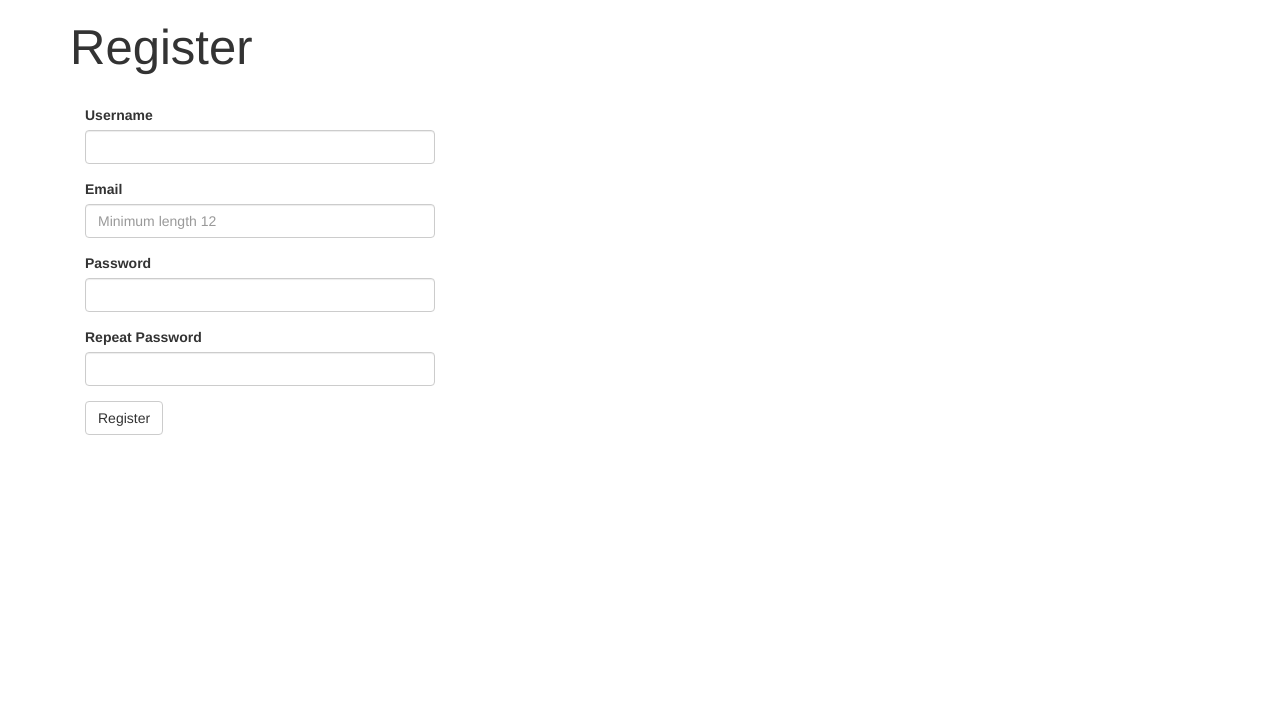
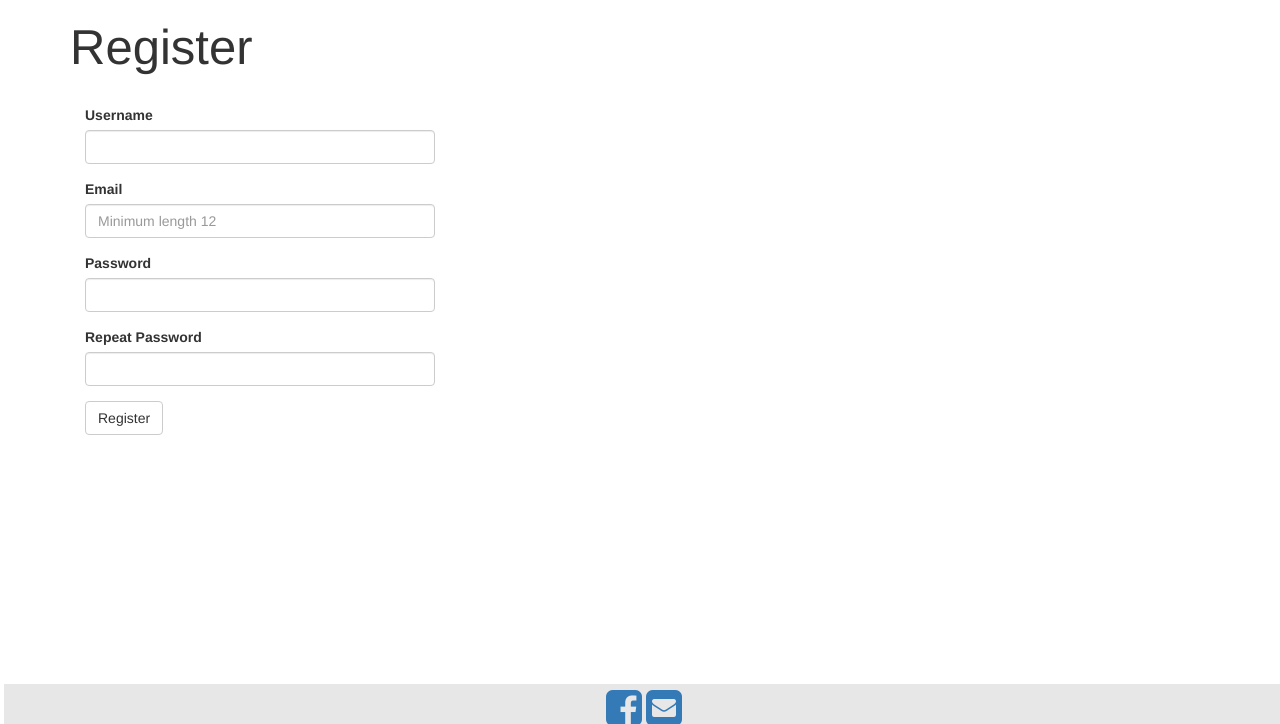
Before and after one commit to rscales02/sfiltrowani, a Flask app: page /auth/register in a window 1280 px wide. Shown: the part 76-800 px from the top of the page. Run offline with Flask 2, Linux system fonts and the light colour scheme; some libraries are stand-ins or nearby versions.

Commit message:
added footer and social media

```diff
--- a/app/static/styles/base.css
+++ b/app/static/styles/base.css
@@ -79,3 +79,16 @@ img {
     max-width: 100%
     vertical-align: middle
 }
+
+body {
+	  /* Margin bottom by footer height */
+	  margin-bottom: 7%;
+	}
+.footer {
+	  position: fixed;
+	  bottom: 0;
+	  width: 100%;
+	  /* Set the fixed height of the footer here */
+	  height: 5%;
+	  background-color: #e7e7e7;
+	}
--- a/app/templates/base.html
+++ b/app/templates/base.html
@@ -28,6 +28,7 @@ fbq('track', 'PageView');
 {% extends 'bootstrap/base.html' %}
 {% block styles %}
 {{ super() }}
+<link href="//maxcdn.bootstrapcdn.com/font-awesome/4.1.0/css/font-awesome.min.css" rel="stylesheet">
 <link type="text/css" rel="stylesheet" href="{{ url_for('static', filename='styles/base.css') }}">
 {% endblock %}
 
@@ -95,7 +96,20 @@ fbq('track', 'PageView');
         {% block app_content %}{% endblock %}
     </div>
 </div>
+{% block footer %}
+<div class="footer">
+     <div class="text-center center-block" style="padding-top: 0.25%">
+         <a href="https://www.facebook.com/sfiltrowani/"><i id="social-fb" class="fa fa-facebook-square fa-3x social"></i></a>
+         <!--<a href="https://twitter.com/bootsnipp"><i id="social-tw" class="fa fa-twitter-square fa-3x social"></i></a>-->
+	     <!--<a href="https://plus.google.com/+Bootsnipp-page"><i id="social-gp" class="fa fa-google-plus-square fa-3x social"></i></a>-->
+	     <a href="mailto:sfiltrowani@gmail.com"><i id="social-em" class="fa fa-envelope-square fa-3x social"></i></a>
+     </div>
+</div>
 {% endblock %}
+{% endblock %}
+
+
+</body>
 
 {% block scripts %}
 {{ super() }}
```
Also changed, not shown: other parts of app/templates/base.html (+1 -1 lines).
